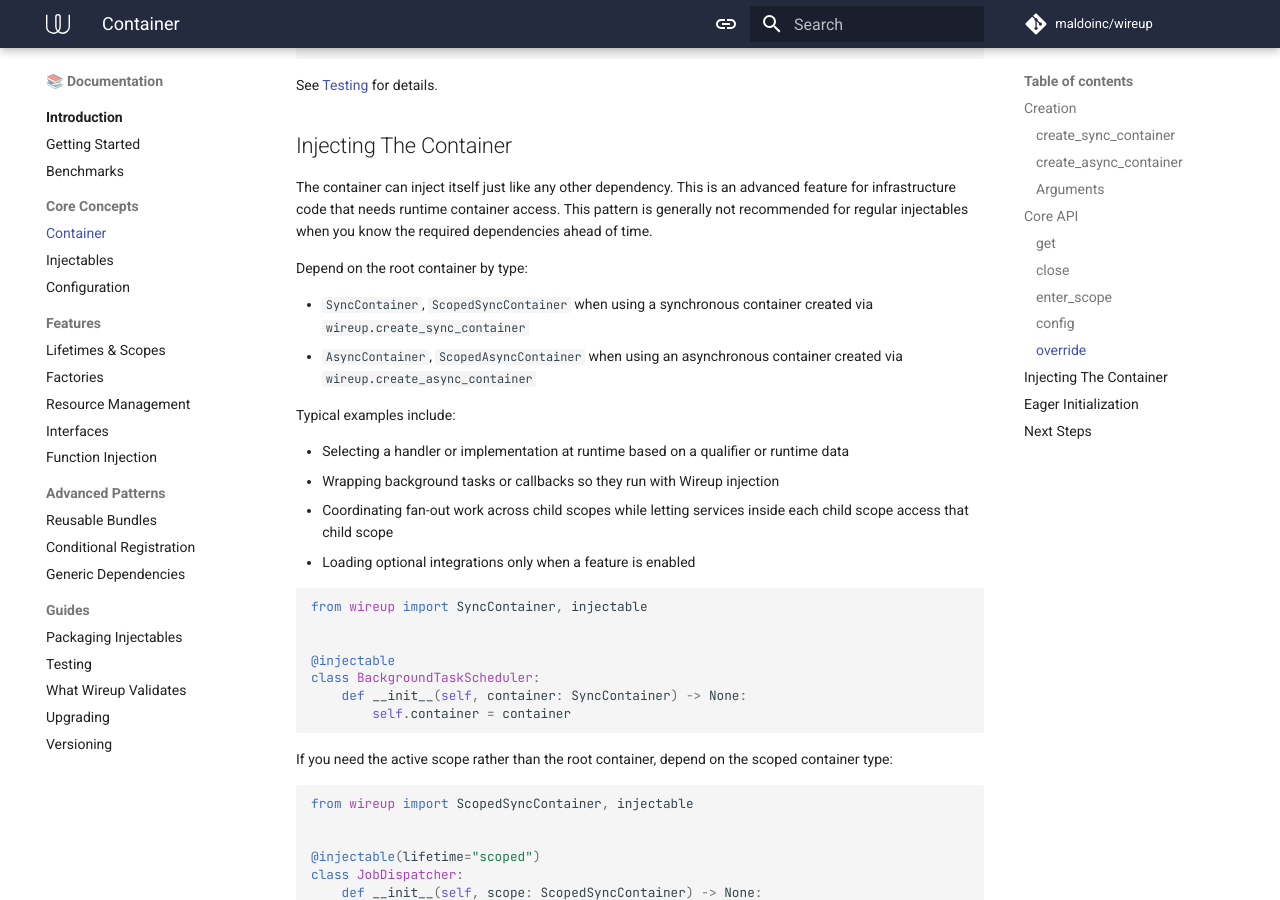
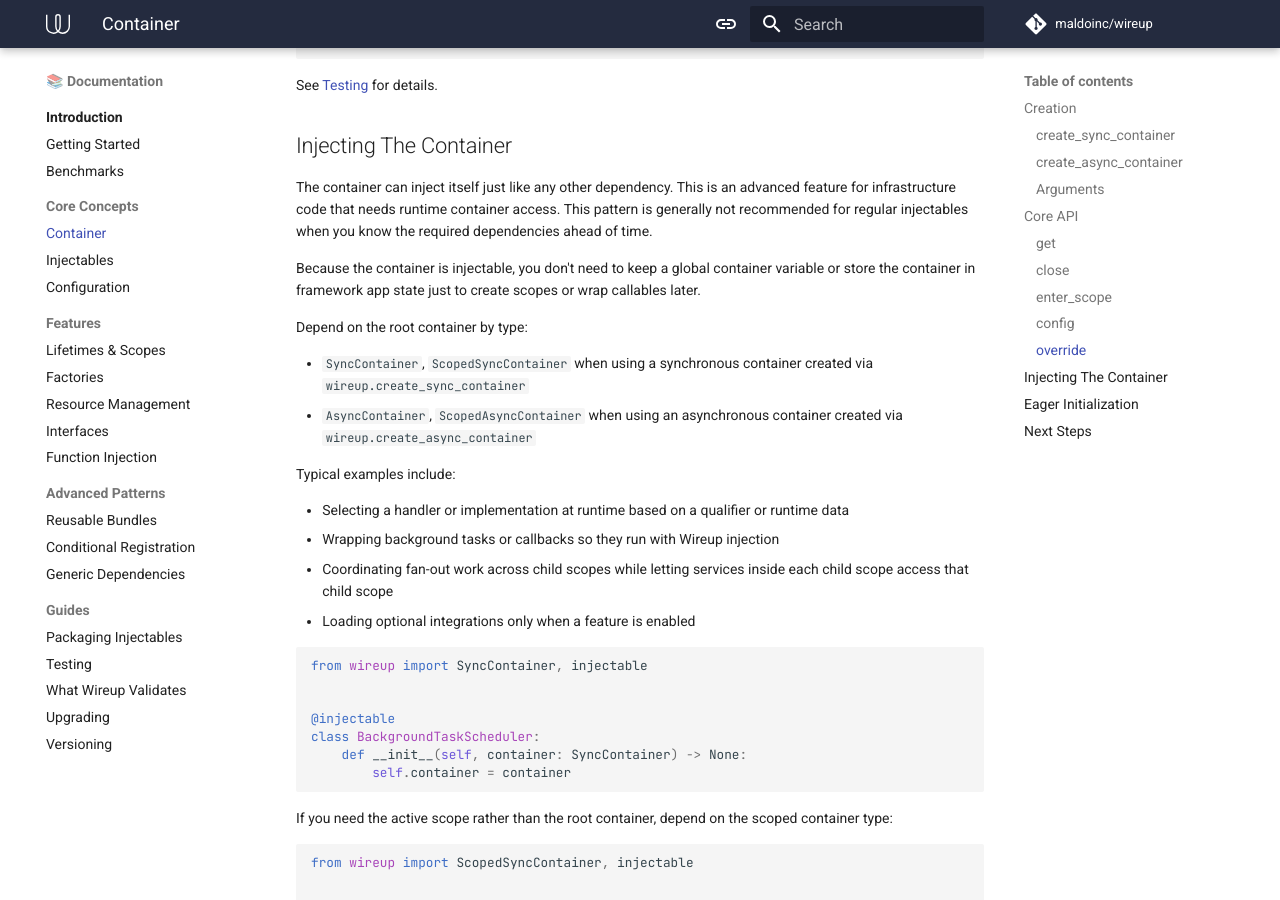
Before and after one commit to maldoinc/wireup, an MkDocs documentation site: the page built from docs/pages/container.md, in a window 1280 px wide and 900 px high, scrolled down 2737 px. Built offline with MkDocs 1.6.1 and Material for MkDocs 9.7.7, drawn with Linux system fonts in a browser that asks for light colours; comment, search, counter and statistics services are not loaded; the version menu is left out.

Commit message:
Update docs

```diff
--- a/docs/pages/container.md
+++ b/docs/pages/container.md
@@ -146,6 +146,9 @@ See [Testing](testing.md) for details.
 
 The container can inject itself just like any other dependency. This is an advanced feature for infrastructure code that needs runtime container access. This pattern is generally not recommended for regular injectables when you know the required dependencies ahead of time.
 
+Because the container is injectable, you don't need to keep a global container variable or store the
+container in framework app state just to create scopes or wrap callables later.
+
 Depend on the root container by type:
 
 - `SyncContainer`, `ScopedSyncContainer` when using a synchronous container created via `wireup.create_sync_container`
```
